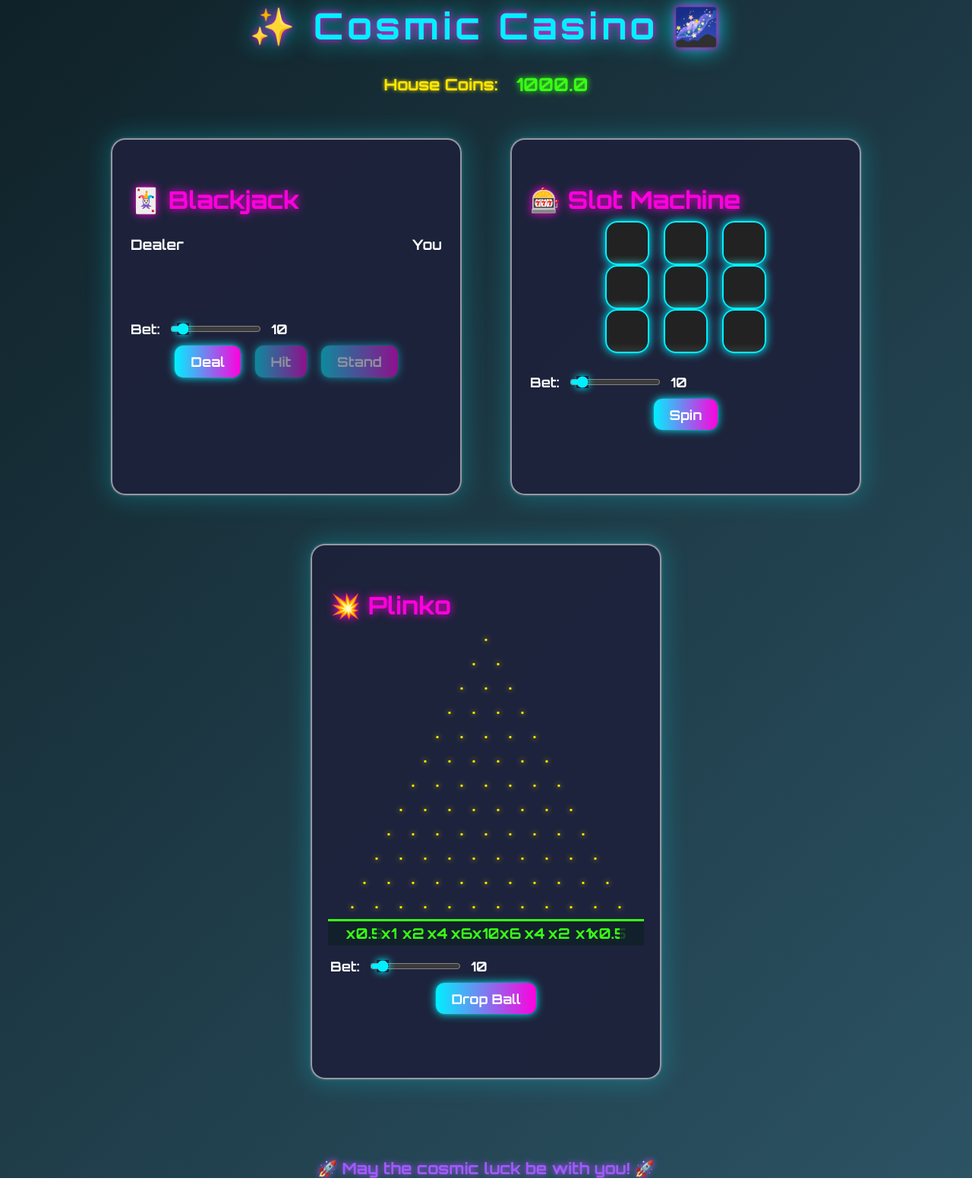
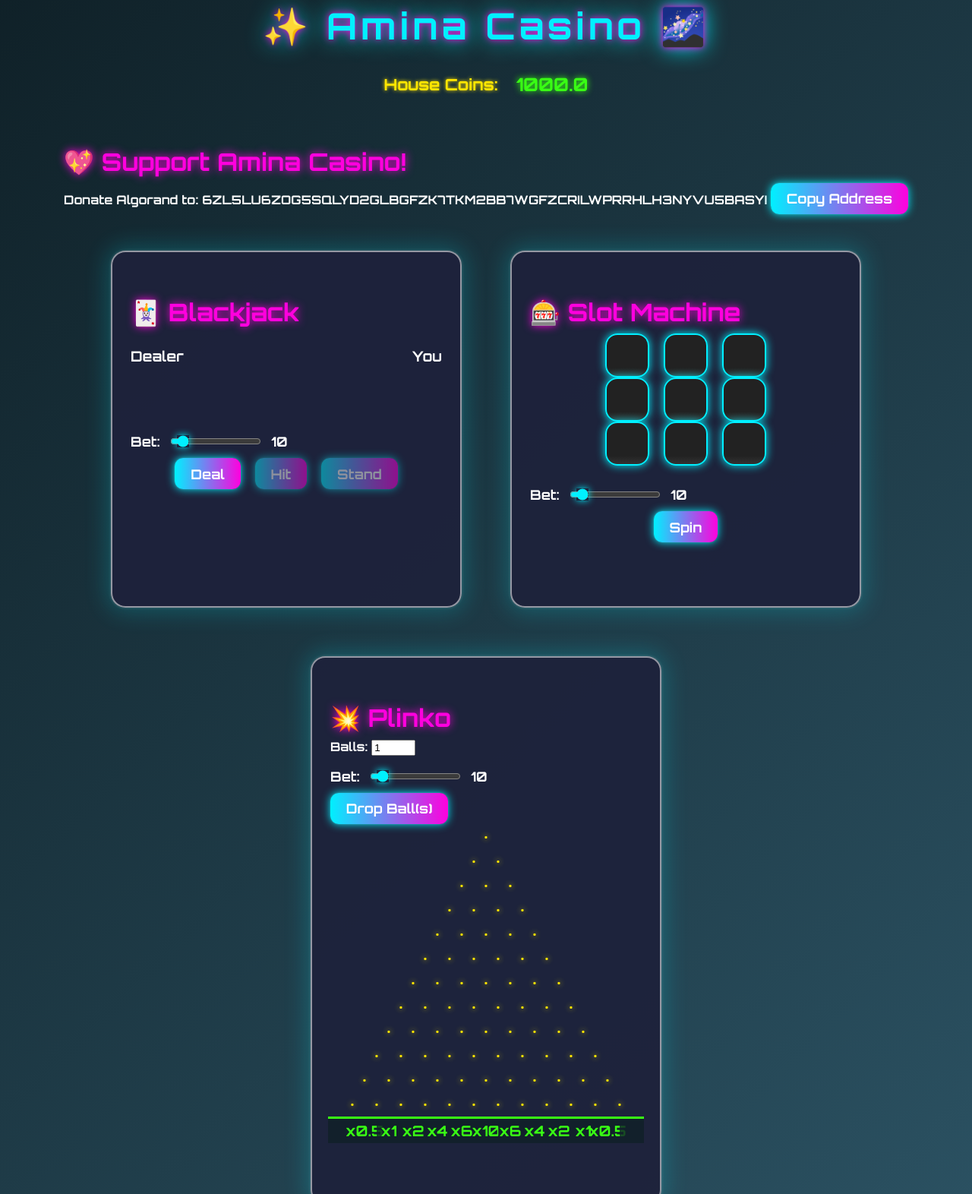
Before and after one commit to Leprechaunshoes/CryptoAmina, a plain HTML site: page Index.html in a window 1280 px wide. Shown: the part 61-1633 px from the top of the page at 76% size. Before the commit the page ends 1612 px from the top, so only its background shows below. Drawn offline with Linux system fonts and the light colour scheme.

Commit message:
Update Index.html
Ok

```diff
--- a/Index.html
+++ b/Index.html
@@ -3,21 +3,31 @@
 <head>
   <meta charset="UTF-8" />
   <meta name="viewport" content="width=device-width, initial-scale=1.0"/>
-  <title>Cosmic Casino 🌌</title>
+  <title>Amina Casino 🌌</title>
   <link rel="stylesheet" href="style.css" />
   <link href="https://fonts.googleapis.com/css?family=Orbitron:700&display=swap" rel="stylesheet">
 </head>
 <body>
   <div class="cosmic-bg"></div>
   <header>
-    <h1>✨ Cosmic Casino 🌌</h1>
-    <div class="wallet-bar">
+    <h1>✨ Amina Casino 🌌</h1>
+    <div class="wallet-bar sticky-bar">
       <span class="currency-label">House Coins:</span>
       <span id="house-balance">1000.0</span>
     </div>
   </header>
 
   <main>
+    <!-- Donate Area -->
+    <section class="donate-section">
+      <h2>💖 Support Amina Casino!</h2>
+      <div class="donate-box">
+        <span>Donate Algorand to:</span>
+        <span class="algo-address">6ZL5LU6ZOG5SQLYD2GLBGFZK7TKM2BB7WGFZCRILWPRRHLH3NYVU5BASYI</span>
+        <button class="copy-btn" onclick="navigator.clipboard.writeText('6ZL5LU6ZOG5SQLYD2GLBGFZK7TKM2BB7WGFZCRILWPRRHLH3NYVU5BASYI');this.textContent='Copied!';setTimeout(()=>this.textContent='Copy Address',1500)">Copy Address</button>
+      </div>
+    </section>
+
     <!-- Blackjack -->
     <section class="game" id="blackjack-section">
       <h2>🃏 Blackjack</h2>
@@ -65,16 +75,20 @@
     <!-- Plinko -->
     <section class="game" id="plinko-section">
       <h2>💥 Plinko</h2>
+      <div class="plinko-controls-row">
+        <div>
+          <label for="plinko-balls">Balls:</label>
+          <input type="number" id="plinko-balls" min="1" max="10" value="1" style="width:50px;"/>
+        </div>
+        <div class="bet-controls">
+          <label for="plinko-bet">Bet:</label>
+          <input type="range" min="1" max="100" step="1" id="plinko-bet" value="10"/>
+          <span id="plinko-bet-display">10</span>
+        </div>
+        <button id="plinko-drop">Drop Ball(s)</button>
+      </div>
       <div id="plinko-board-container">
         <div id="plinko-board"></div>
-      </div>
-      <div class="bet-controls">
-        <label for="plinko-bet">Bet:</label>
-        <input type="range" min="1" max="100" step="1" id="plinko-bet" value="10"/>
-        <span id="plinko-bet-display">10</span>
-      </div>
-      <div class="game-controls">
-        <button id="plinko-drop">Drop Ball</button>
       </div>
       <p id="plinko-result"></p>
     </section>
```
